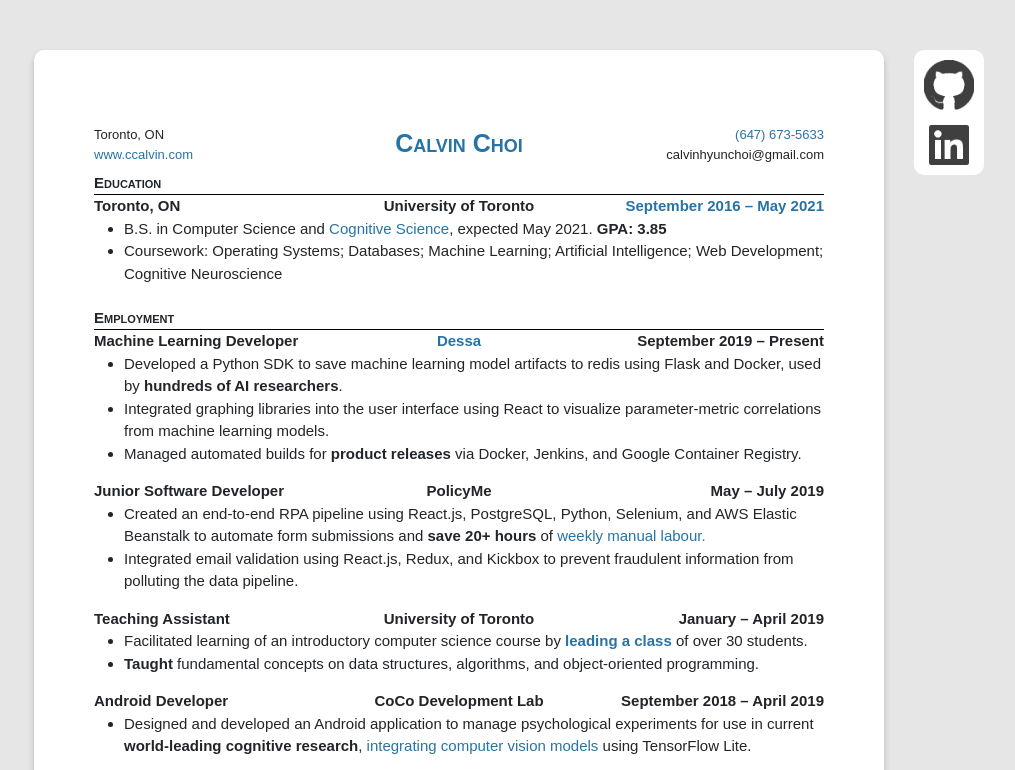
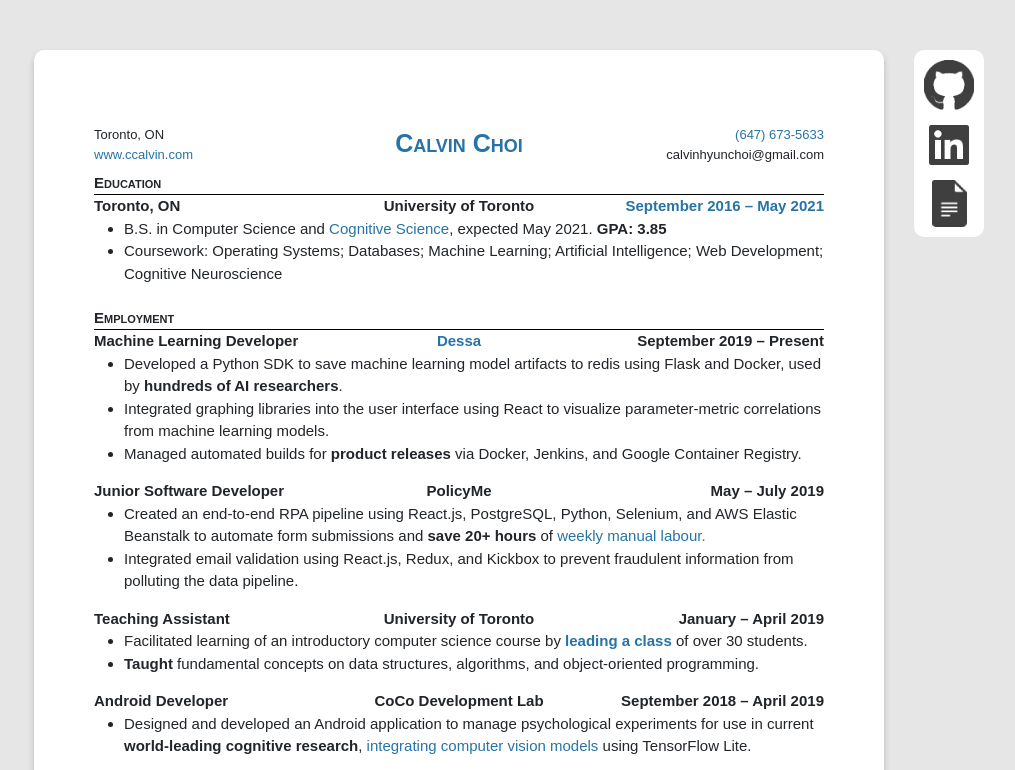
Before and after one commit to choi-calvin/choi-calvin.github.io, a React app: page / in a window 1280 px wide. Shown: the top 770 px of the page, without its empty margins (181-1196 px from the left). Built offline with nearby package versions, Linux system fonts and the light colour scheme; some packages are replaced by stand-ins of ours; no server answers.

Commit message:
Add downloadable resume to social buttons

```diff
--- a/src/js/containers/SocialButtons.css
+++ b/src/js/containers/SocialButtons.css
@@ -19,3 +19,11 @@
   margin-left: auto;
   margin-right: auto;
 }
+
+.resume-icon {
+  width: 35px;
+  display: block;
+  margin-top: 15px;
+  margin-left: auto;
+  margin-right: auto;
+}
--- a/src/js/containers/SocialButtons.js
+++ b/src/js/containers/SocialButtons.js
@@ -1,6 +1,8 @@
 import React, { Component } from 'react';
 import GitHub from '../../resources/images/github-icon.png';
 import LinkedIn from '../../resources/images/linkedin-icon.png';
+import ResumeIcon from '../../resources/images/resume-icon.png';
+import Resume from '../../resources/calvin_choi_resume.pdf';
 import './SocialButtons.css';
 
 class SocialButtons extends Component {
@@ -13,6 +15,9 @@
         <a href="https://www.linkedin.com/in/calvin-choi/">
           <img src={LinkedIn} className="linkedin-icon" alt="LinkedIn logo" />
         </a>
+        <a href={Resume}>
+          <img src={ResumeIcon} className="resume-icon" alt="Resume logo" />
+        </a>
       </div>
     );
   }
```
Also changed, not shown: src/resources/images/resume-icon.png (added), 2 other files.
